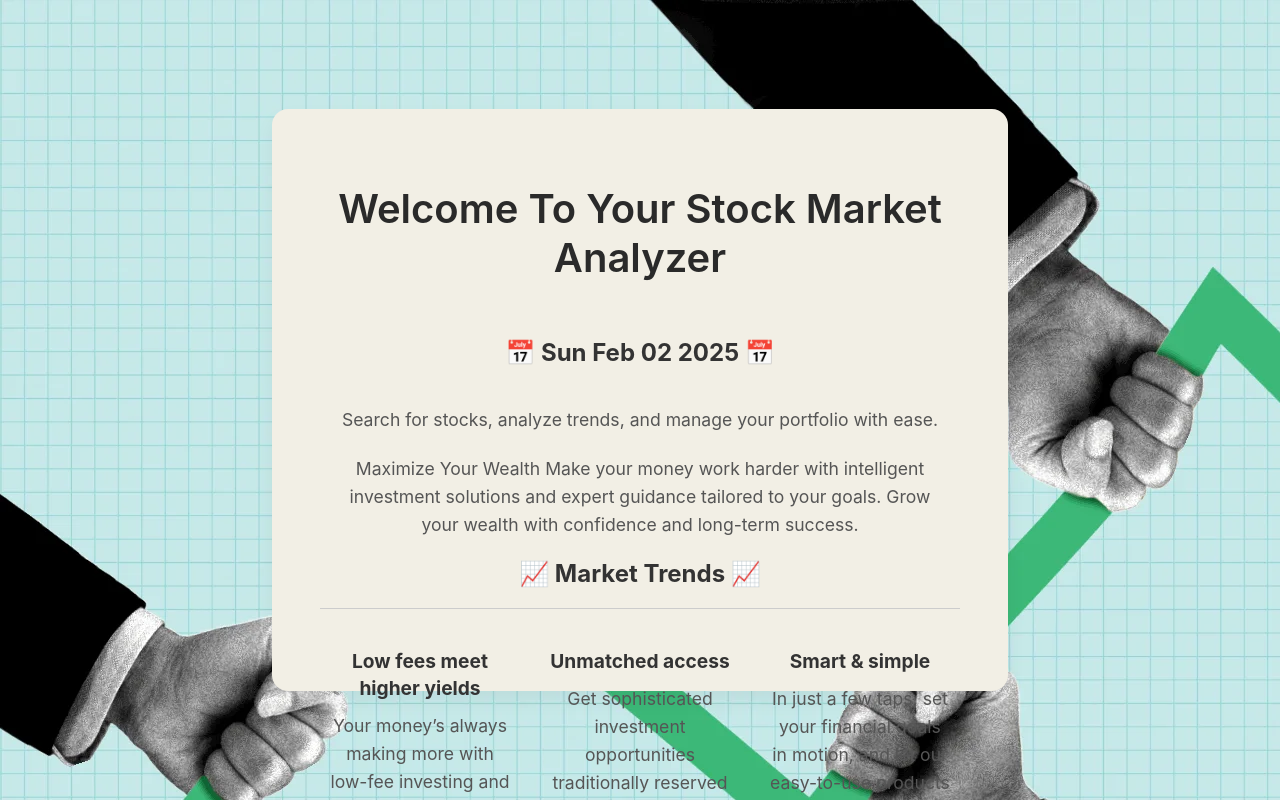
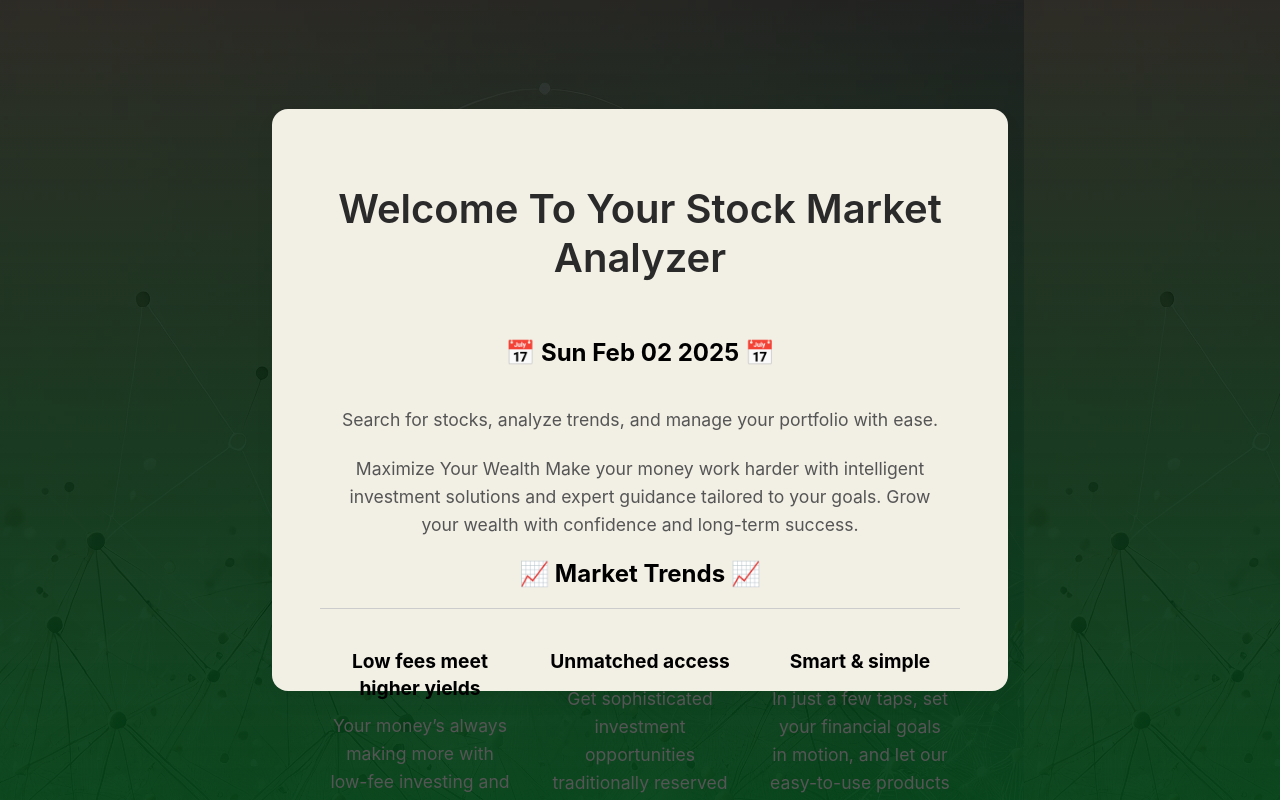
Before and after one commit to ArianZdar/WealthPlex, a React (Create React App) app in the folder my-app/: page / in a window 1280 px wide. Shown: the top 800 px of the page. Built offline with nearby package versions, Linux system fonts and the light colour scheme.

Commit message:
instlled u package for react aanimatiopns, and implmented tem

```diff
--- a/my-app/package.json
+++ b/my-app/package.json
@@ -4,6 +4,7 @@
   "private": true,
   "dependencies": {
     "cra-template": "1.2.0",
+    "framer-motion": "^12.0.6",
     "react": "^19.0.0",
     "react-dom": "^19.0.0",
     "react-icons": "^5.4.0",
--- a/my-app/src/App.css
+++ b/my-app/src/App.css
@@ -36,3 +36,17 @@
     transform: rotate(360deg);
   }
 }
+.fade-enter {
+  opacity: 30;
+}
+.fade-enter-active {
+  opacity: 1;
+  transition: opacity 50ms;
+}
+.fade-exit {
+  opacity: 1;
+}
+.fade-exit-active {
+  opacity: 0;
+  transition: opacity 50ms;
+}
--- a/my-app/src/App.js
+++ b/my-app/src/App.js
@@ -1,26 +1,46 @@
-import React from 'react';
-import './App.css';
-import { BrowserRouter as Router, Routes, Route } from 'react-router-dom';
-import Greeting from './components/greeting';
-import Home from './pages/homepage/home';
-import Portfolio from './pages/portfoliopage/portfolio';
-import Login from './pages/loginpage/login';
-import StockInfo from './pages/stockinfopage/stockinfo';
-import Register from './pages/RegistrationPage/registration';
-import InvestorType from './pages/investorTypePage/investorType';
+import React from "react";
+import { BrowserRouter as Router, Routes, Route, useLocation } from "react-router-dom";
+import { AnimatePresence, motion } from "framer-motion";
+import Home from "./pages/homepage/home";
+import Portfolio from "./pages/portfoliopage/portfolio";
+import Login from "./pages/loginpage/login";
+import Register from "./pages/RegistrationPage/registration";
+import InvestmentType from "./pages/investorTypePage/investorType";
+import InfoStock from "./pages/stockinfopage/stockinfo";
 
+function AnimatedRoutes() {
+  const location = useLocation(); // Get current page location
+
+  return (
+    <AnimatePresence mode="wait">
+      <Routes location={location} key={location.pathname}>
+        <Route path="/" element={<PageTransition><Home /></PageTransition>} />
+        <Route path="/portfolio" element={<PageTransition><Portfolio /></PageTransition>} />
+        <Route path="/login" element={<PageTransition><Login /></PageTransition>} />
+        <Route path="/registration" element={<PageTransition><Register /></PageTransition>} />
+        <Route path="/InvestmentType" element={<PageTransition><InvestmentType /></PageTransition>} />
+        <Route path="/InfoStock" element={<PageTransition><InfoStock /></PageTransition>} />
+      </Routes>
+    </AnimatePresence>
+  );
+}
+
+// Page transition effect
+const PageTransition = ({ children }) => (
+  <motion.div
+    initial={{ opacity: 0, scale: 0.9 }}
+    animate={{ opacity: 1, scale: 1 }}
+    exit={{ opacity: 0, scale: 1.1 }}
+    transition={{ duration: 0.8, ease: "easeInOut" }}
+  >
+    {children}
+  </motion.div>
+);
 
 function App() {
   return (
     <Router>
-      <Routes>
-        <Route path="/" element={<Home />} />
-        <Route path="/portfolio" element={<Portfolio />} />
-        <Route path="/login" element={<Login />} />
-        <Route path="/registration" element={<Register />} />
-        <Route path="/typeInvestor" element={<InvestorType />} />
-        <Route path="/stockinfo/:symbol" element={<StockInfo />} />
-      </Routes>
+      <AnimatedRoutes />
     </Router>
   );
 }
--- a/my-app/src/pages/homepage/home.css
+++ b/my-app/src/pages/homepage/home.css
@@ -2,8 +2,9 @@
 body {
     margin: 0;
     font-family: 'Inter', sans-serif;
-    background-image: url('../../assets/charts3.webp');
-    color: #333; /* Dark text for readability */
+    background-image:
+    linear-gradient(to bottom, rgba(0, 0, 0, 0.8), rgba(2, 65, 23, 0.95)),
+    url('../../assets/newbackground.webp');
     display: flex;
     justify-content: center;
     align-items: center;
--- a/package.json
+++ b/package.json
@@ -1,5 +1,6 @@
 {
   "dependencies": {
-    "react-icons": "^5.4.0"
+    "react-icons": "^5.4.0",
+    "react-transition-group": "^4.4.5"
   }
 }
```
Also changed, not shown: 2 other files (tests, documents, lock files or other folders).
